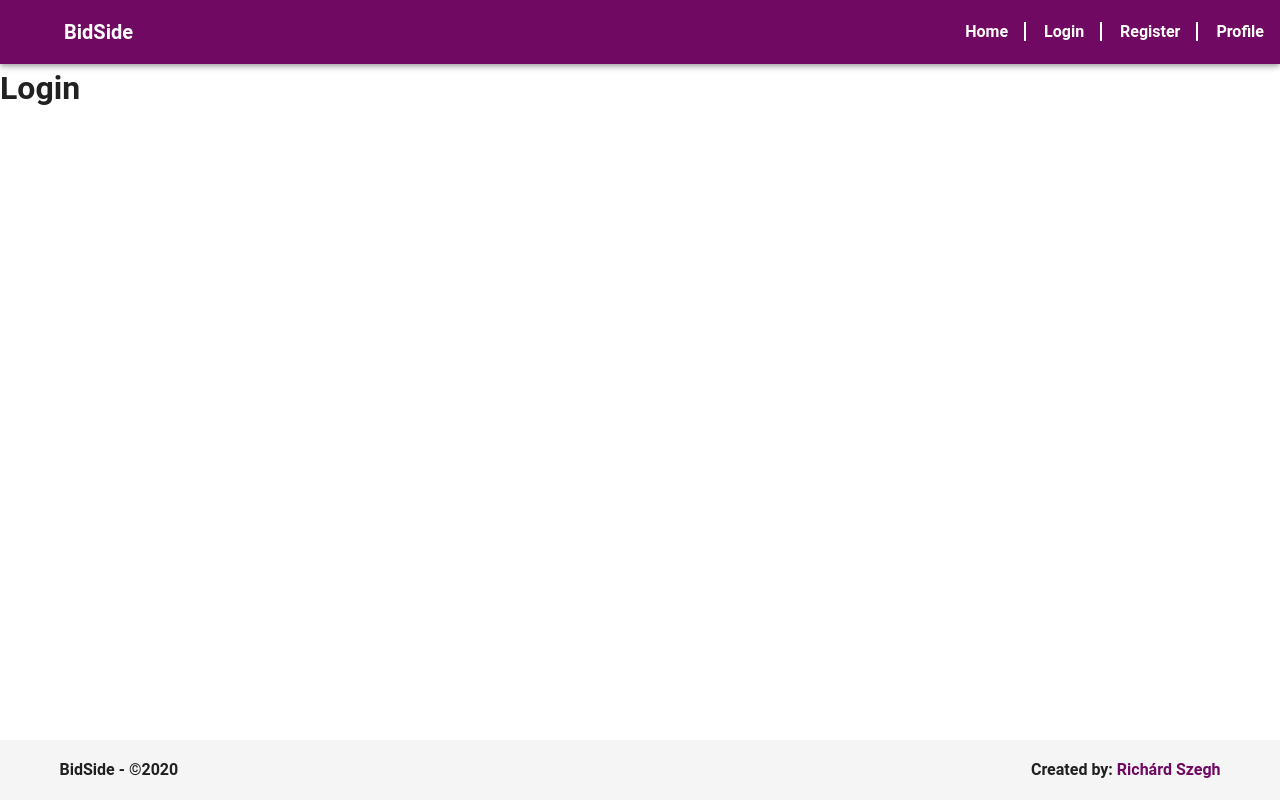
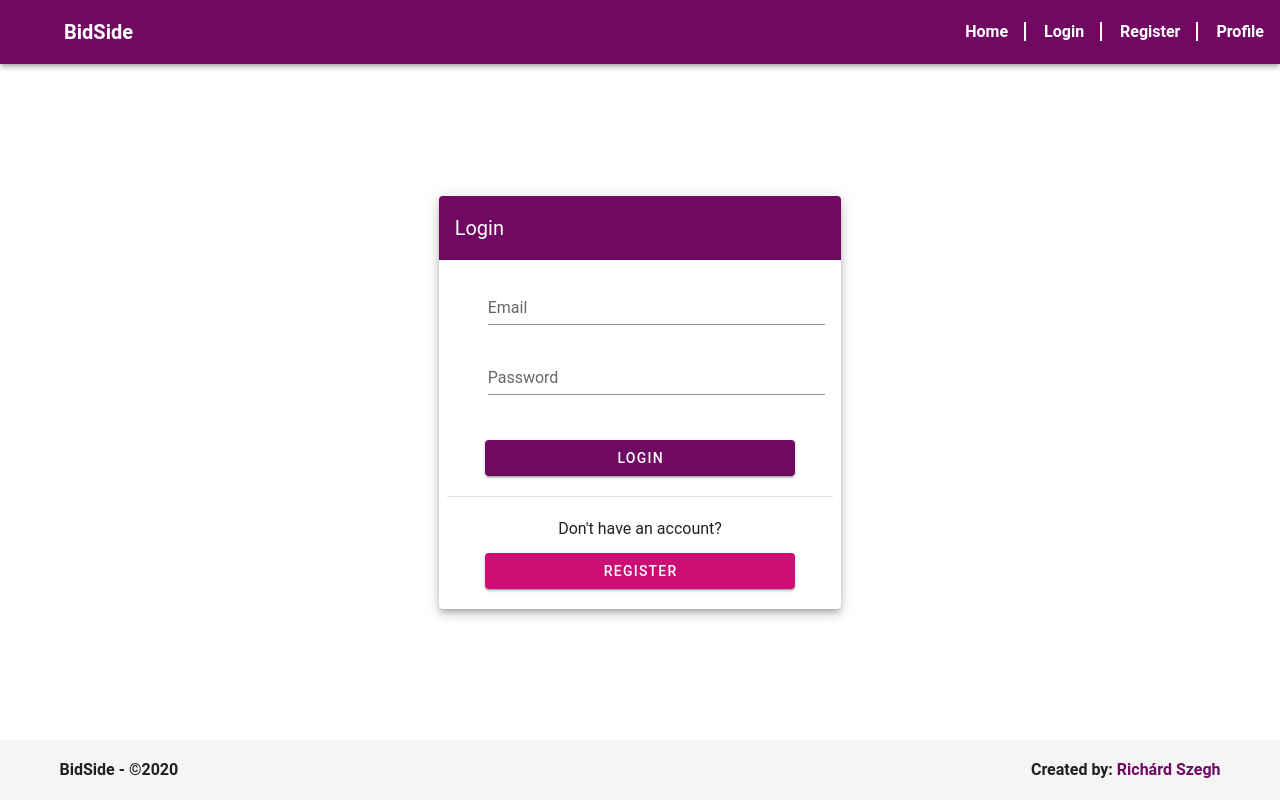
Before and after one commit to BidSide/frontend, a Vue app: page /login in a window 1280 px wide. Built offline with nearby package versions, Linux system fonts and the light colour scheme; the HTML template or start-up script is replaced by a standard one.

Commit message:
login #1 - views

```diff
--- a/src/views/Login.vue
+++ b/src/views/Login.vue
@@ -1,5 +1,51 @@
 <template>
-  <h1>Login</h1>
+  <v-container class="fill-height" fluid>
+    <v-row justify="center" style="max-width: initial;">
+      <v-col cols="12" sm="8" md="6" lg="4">
+        <v-card class="elevation-6">
+          <v-toolbar color="primary" dark flat>
+            <v-toolbar-title>Login</v-toolbar-title>
+          </v-toolbar>
+
+          <v-card-text>
+            <v-form>
+              <v-text-field
+                label="Email"
+                prepend-icon="mdi-account"
+                type="text"
+                v-model="email"
+              />
+
+              <v-text-field
+                label="Password"
+                prepend-icon="mdi-lock"
+                type="password"
+                v-model="password"
+              />
+            </v-form>
+          </v-card-text>
+
+          <v-card-actions class="flex-column align-center">
+            <v-btn color="primary" width="80%">Login</v-btn>
+
+            <v-divider class="mt-5 align-self-stretch" />
+
+            <span class="mt-5 text-center">Don't have an account?</span>
+
+            <v-btn
+              class="mt-3 mb-3"
+              width="80%"
+              color="secondary"
+              link
+              to="/register"
+            >
+              Register
+            </v-btn>
+          </v-card-actions>
+        </v-card>
+      </v-col>
+    </v-row>
+  </v-container>
 </template>
 
 <script lang="ts">
@@ -11,5 +57,8 @@ import Component from 'vue-class-component';
     title: 'Login'
   }
 })
-export default class Login extends Vue {}
+export default class Login extends Vue {
+  private email = '';
+  private password = '';
+}
 </script>
```
